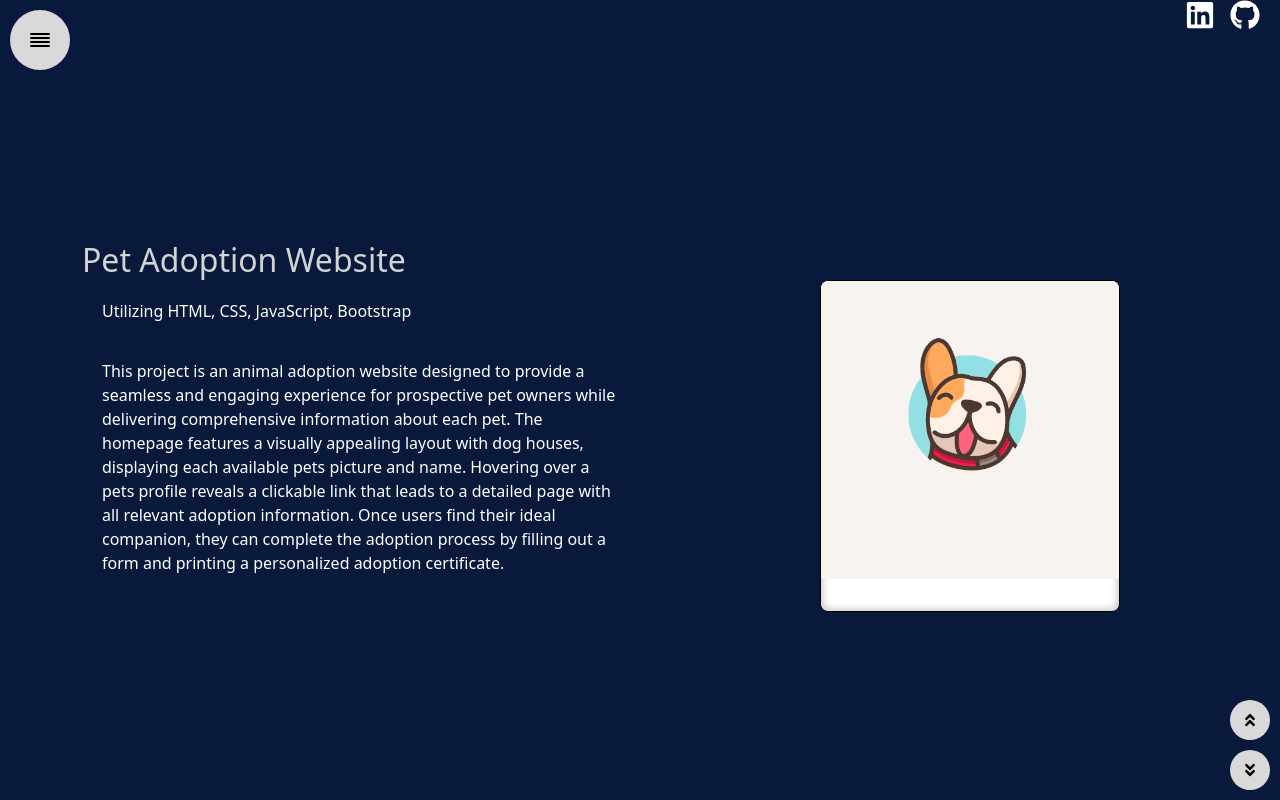
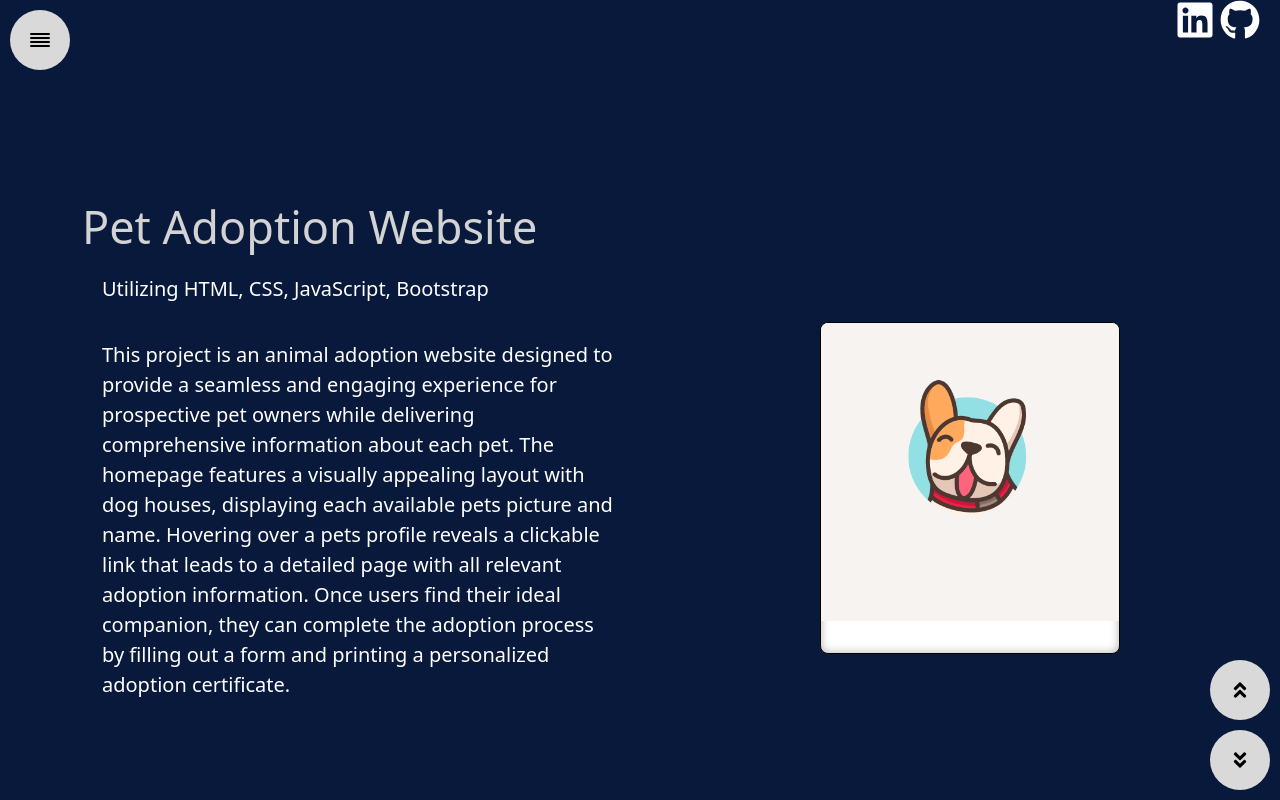
Before and after one commit to bcline01/Portfolio, a React (Vite) app: page /Portfolio in a window 1280 px wide. Shown: the top 800 px of the page. Built offline with nearby package versions, Linux system fonts and the light colour scheme.

Commit message:
styled portfolio content

```diff
--- a/src/components/Header.jsx
+++ b/src/components/Header.jsx
@@ -13,11 +13,11 @@ function Header() {
 
             <a href="https://github.com/bcline01" target="_blank" rel="noopener noreferrer">
 
-                <FaGithub style={{color: 'white', position: 'fixed', right:'20px', fontSize: '30px' }}/>
+                <FaGithub style={{color: 'white', position: 'fixed', right:'20px', fontSize: '40px' }}/>
 
             </a>
             <a href="https://www.linkedin.com/in/brookecline23/" target="_blank" rel="noopener noreferrer">
-            <FaLinkedin style={{color: 'white', position: 'fixed', right:'65px', fontSize: '30px' }}/>
+            <FaLinkedin style={{color: 'white', position: 'fixed', right:'65px', fontSize: '40px' }}/>
             </a>
             <NavTabs/>
 
--- a/src/styles/Portfolio.css
+++ b/src/styles/Portfolio.css
@@ -1,5 +1,7 @@
 
-
+.title-description h2 {
+  font-size: 45px;
+}
 
 .title-description h2 {
   margin-bottom: 10px;
@@ -9,6 +11,7 @@
   color: white; /* Optional: Style the description */
   padding: 10px;
   margin-left: 10px;
+  font-size: 20px;
 }
 
 
@@ -35,12 +38,13 @@
     border: none;
     color: black;
     border-radius: 50%;
-    width: 40px;
-    height: 40px;
+    width: 60px;
+    height: 60px;
     display: flex;
     align-items: center;
     justify-content: center;
     cursor: pointer;
+    font-size: 20px;
   }
 
   .scroll-button:hover {
```
